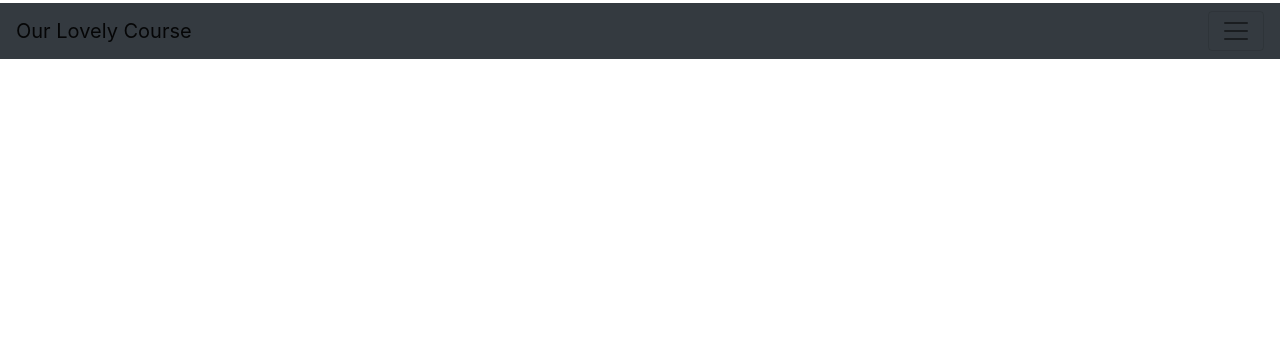
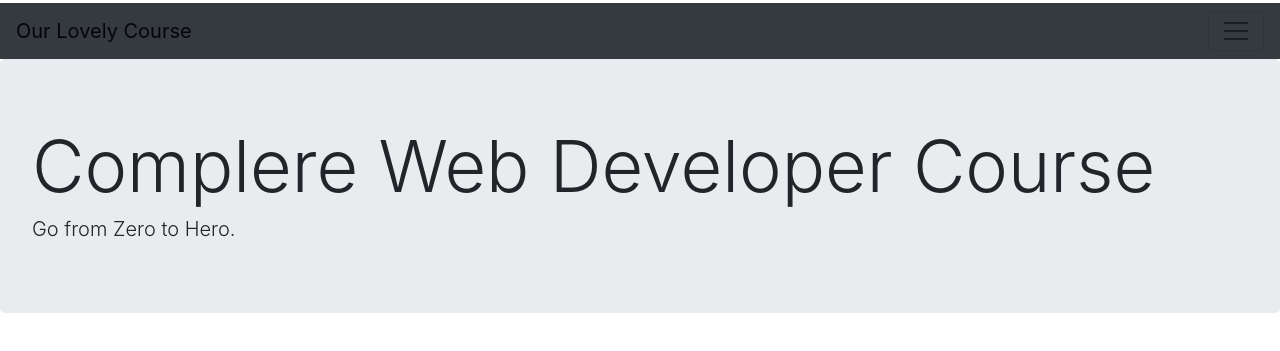
Before and after one commit to join2akshay/complete-company-website, a plain HTML site: page index.html in a window 1280 px wide. Shown: the part 153-504 px from the top of the page. Drawn offline with nearby package versions, Linux system fonts and the light colour scheme.

Commit message:
update file

```diff
--- a/index.html
+++ b/index.html
@@ -7,13 +7,15 @@
   <!-- Required meta tags -->
   <meta charset="utf-8">
   <meta name="viewport" content="width=device-width, initial-scale=1, shrink-to-fit=no">
-  <link rel="stylesheet" href="main.css">
+
   <!-- Bootstrap CSS -->
   <link rel="stylesheet" href="https://stackpath.bootstrapcdn.com/bootstrap/4.1.2/css/bootstrap.min.css" integrity="sha384-Smlep5jCw/wG7hdkwQ/Z5nLIefveQRIY9nfy6xoR1uRYBtpZgI6339F5dgvm/e9B"
     crossorigin="anonymous">
+    <link rel="stylesheet" href="main.css">
 </head>
 
 <body>
+  <!--video-->
     <video autoplay loop muted  id="bgvideo">
 
         <source src="video/1104609691.mp4">
@@ -42,6 +44,12 @@
           </ul>
         </div>
       </nav>
+      <div class="jumbotron">
+        <h2 class="display-3">Complere Web Developer Course</h2>
+        <h3 class="lead">Go from Zero to Hero.</h3>
+
+      </div>
+
 
   <!-- Optional JavaScript -->
   <!-- jQuery first, then Popper.js, then Bootstrap JS -->
```
